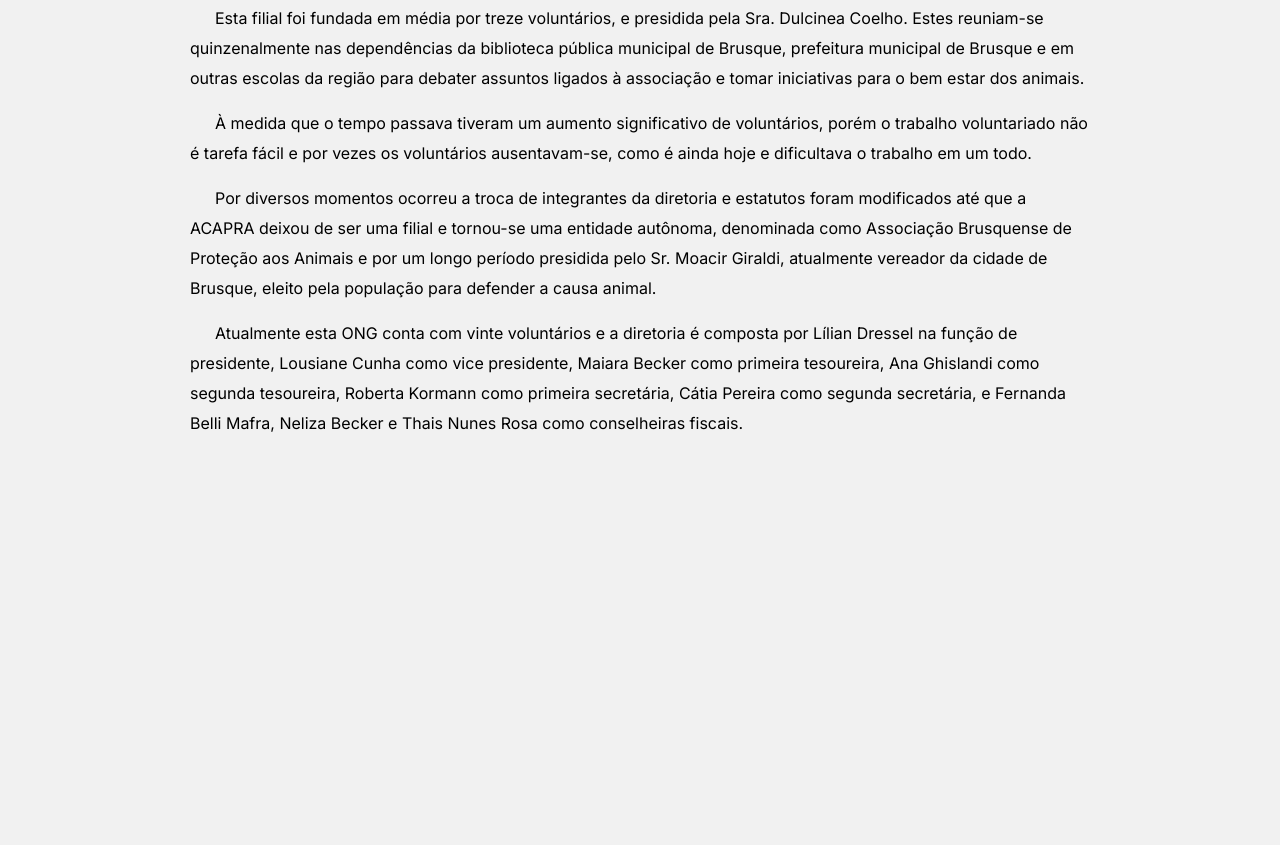
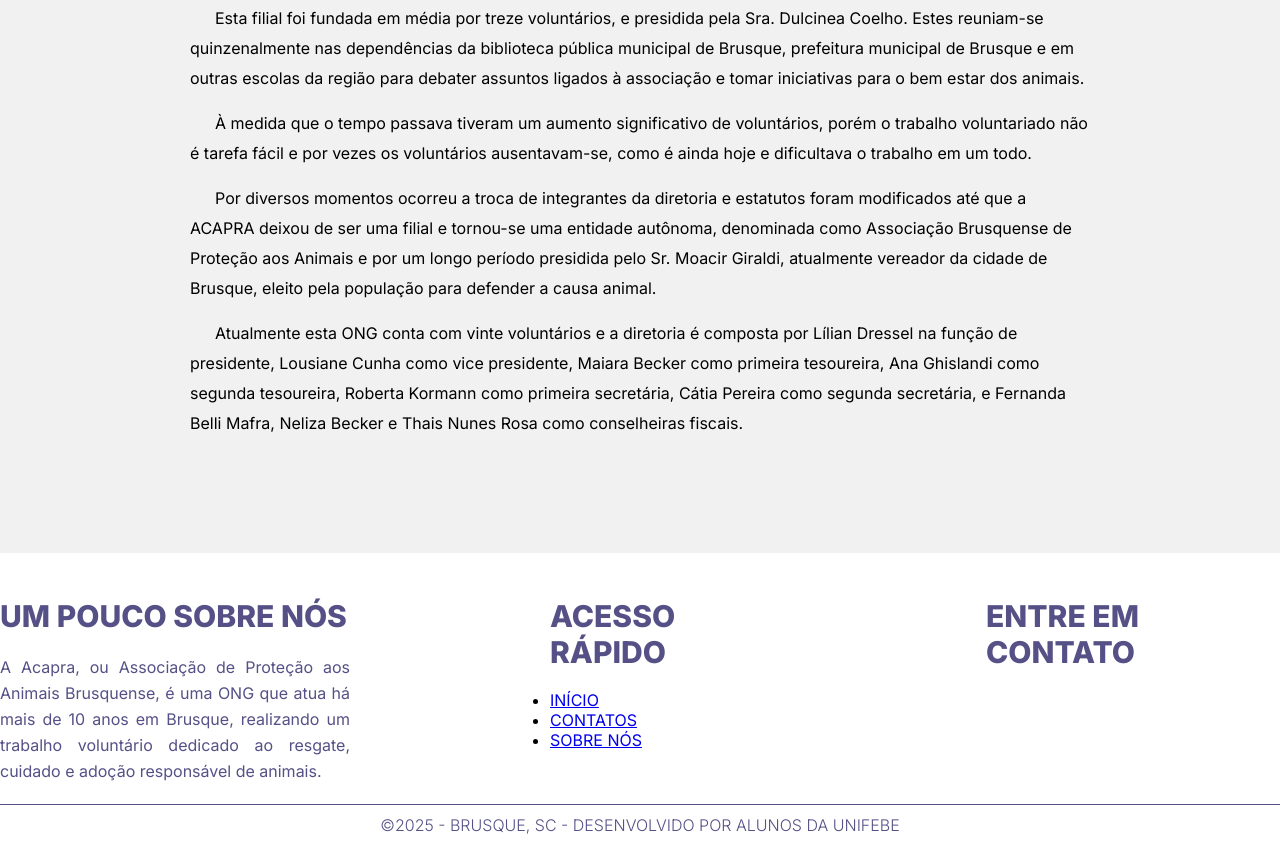
Before and after one commit to lalabq/acapra, a plain HTML site: page historia.html in a window 1280 px wide. Shown: the part 599-1444 px from the top of the page. Before the commit the page ends 1152 px from the top, so only its background shows below. Drawn offline with Linux system fonts and the light colour scheme; a web font is replaced by a local one.

Commit message:
inicio footer

```diff
--- a/assets/css/style.css
+++ b/assets/css/style.css
@@ -192,3 +192,47 @@ header.cabecalho .divisao.divisao-contato a.btn:hover::after {
     font-size: 22px;
     color: var(--primaria-especial-fraca);
 }
+
+footer.footer  {
+    background-color: white;
+    width: 100%;
+    display: inline-flex;
+    flex-wrap: wrap;
+    justify-content: center;
+}
+
+footer.footer .rodape{
+    border-top: solid var(--primaria) 1px;
+    width: 100%;
+    display: flex;
+    justify-content: center;
+    align-items: center;
+    padding: 10px 0;
+    font-weight: 300;
+    color: var(--primaria);
+}
+
+
+footer.footer .divisoes{
+    padding: 45px 0 0 0;
+    display: flex;
+    gap: 200px;
+}
+
+footer.footer .divisoes .divisao{
+    max-width: 350px;
+    margin-bottom: 20px;
+}
+
+footer.footer .divisoes .divisao h4{
+    color: var(--primaria);
+    font-size: 30px;
+    margin-bottom: 20px;
+    font-weight: 800;
+}
+
+footer.footer .divisoes .divisao p{
+    color: var(--primaria);
+    line-height: 26px;
+    text-align: justify;
+}
--- a/historia.html
+++ b/historia.html
@@ -27,17 +27,17 @@
             <div class="divisao divisao-navegacao">
                 <nav>
                     <ul>
-                        <li class="active">
+                        <li>
                             <a class="link" href="javascript:void(0);">
                                 SOBRE NÓS
                             </a>
                         </li>
-                        <li class="">
+                        <li>
                             <a class="link" href="javascript:void(0);">
                                 DOAÇÃO
                             </a>
                         </li>
-                        <li class="">
+                        <li>
                             <a class="link" href="javascript:void(0);">
                                 DENUNCIE
                             </a>
@@ -136,6 +136,37 @@
 
     </main>
 
+    <footer class="footer">
+        <div class="divisoes">
+                <div class="divisao">
+                    <h4>UM POUCO SOBRE NÓS</h4>
+                    <p>
+                        A Acapra, ou Associação de Proteção aos Animais Brusquense, é uma ONG que atua há mais de 10 anos em Brusque, realizando um trabalho voluntário dedicado ao resgate, cuidado e adoção responsável de animais.
+                    </p>
+                </div>
+                <div class="divisao">
+                    <h4>ACESSO RÁPIDO</h4>
+                    <ul>
+                        <li>
+                            <a href="javascript:void(0);">INÍCIO</a>
+                        </li>
+                        <li>
+                            <a href="javascript:void(0);">CONTATOS</a>
+                        </li>
+                        <li>
+                            <a href="javascript:void(0);">SOBRE NÓS</a>
+                        </li>
+                    </ul>
+                </div>
+                <div class="divisao">
+                    <h4>ENTRE EM CONTATO</h4>
+                </div>
+        </div>
+        <div class="rodape">
+            &copy;2025 - BRUSQUE, SC - DESENVOLVIDO POR ALUNOS DA UNIFEBE
+        </div>
+    </footer>
+
 
 </body>
 
```
